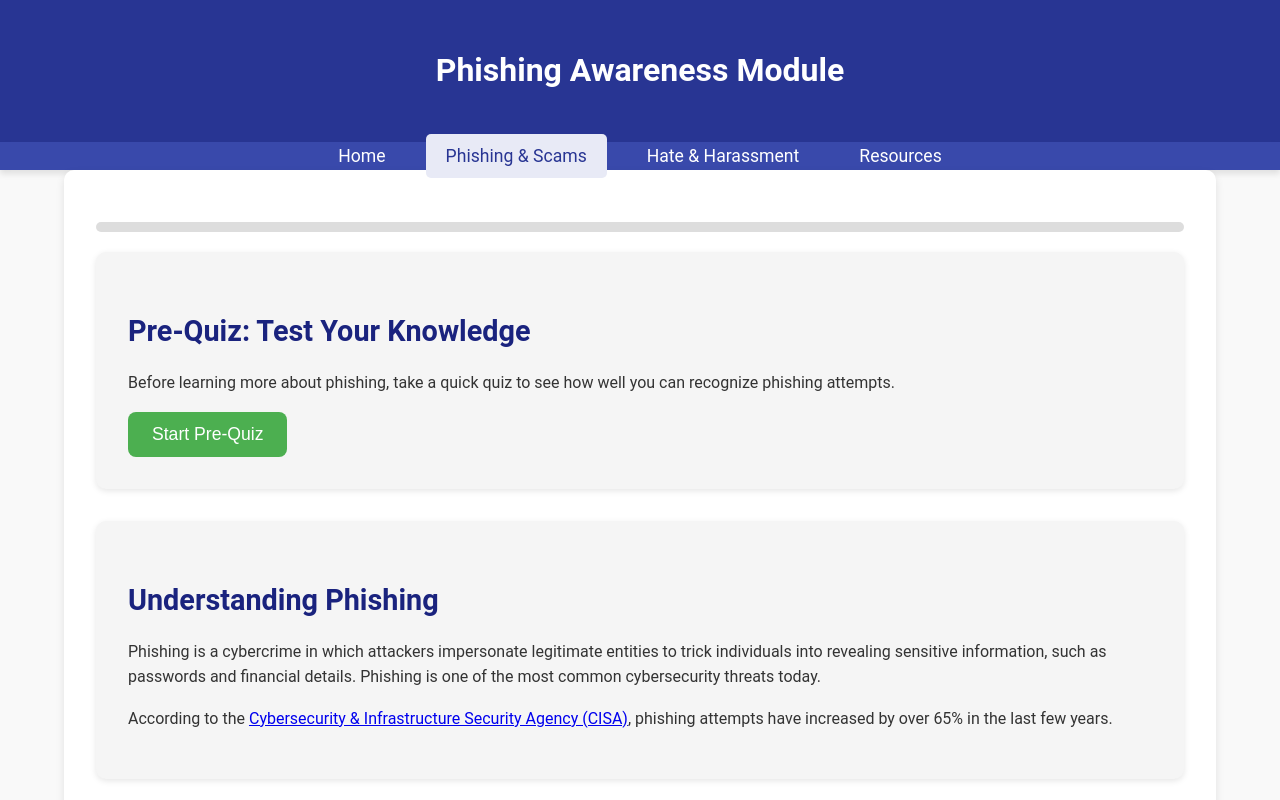
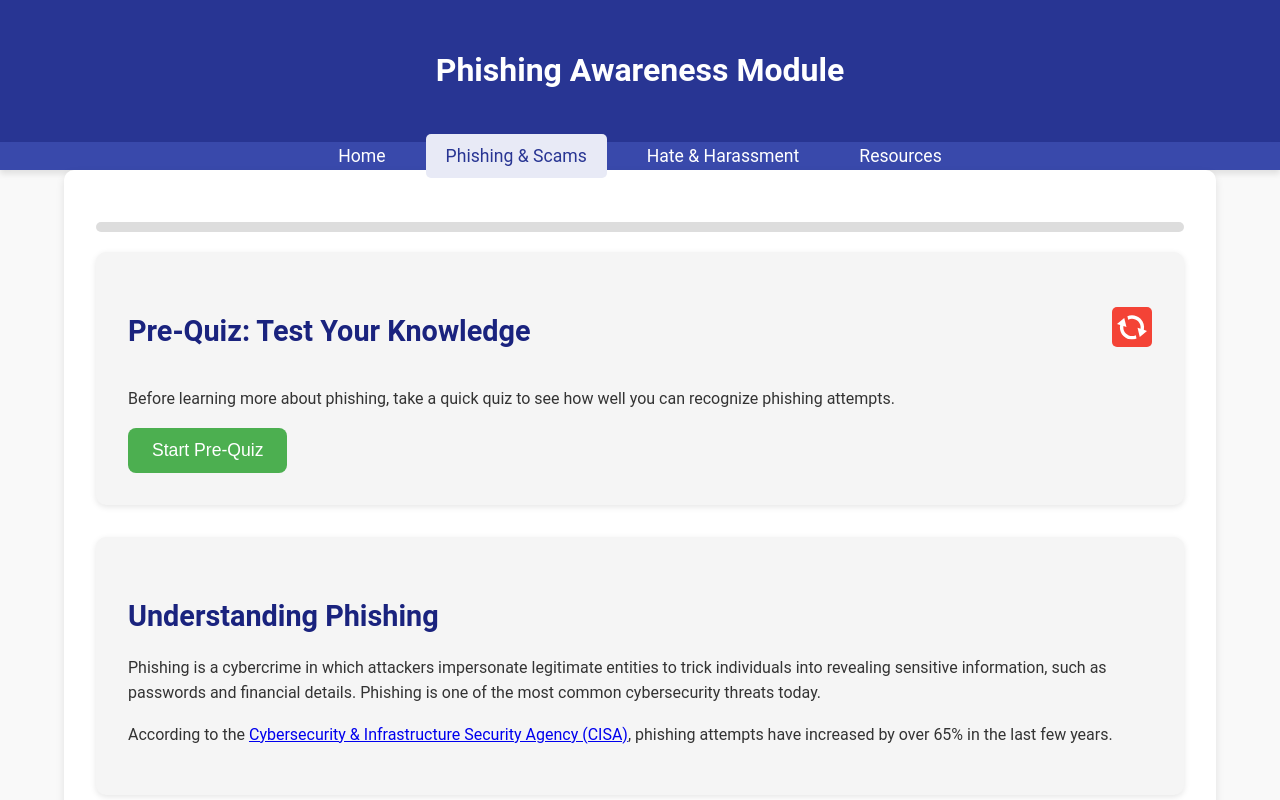
Before and after one commit to shayleebroadfoot/online-safety, a plain HTML site: page modules/phishing/index.html in a window 1280 px wide. Shown: the top 800 px of the page. Drawn offline with Linux system fonts and the light colour scheme.

Commit message:
Phishing module updates and home updates

```diff
--- a/css/module-style.css
+++ b/css/module-style.css
@@ -107,6 +107,50 @@ ul {
 
 ul li {
     margin-bottom: 0.8rem;
+}
+
+/* ============================
+   Quiz Reset
+   ============================ */
+/* Pre-Quiz Section */
+.pre-quiz-header {
+    display: flex;
+    justify-content: space-between;
+    align-items: center;
+}
+
+/* Reset Icon */
+#reset-quiz-btn img {
+    width: 30px; /* Adjust size */
+    height: 30px;
+    /* opacity: 0.7;  */
+    transition: opacity 0.2s ease, transform 0.2s ease;
+}
+
+/* Reset Quiz Button */
+#reset-quiz-btn {
+    background: #F44336;
+    color: white;
+    border: none;
+    padding: 5px;
+    display: flex;
+    align-items: center;
+    justify-content: center;
+    margin-left: auto;
+    font-size: 14px;
+    border-radius: 5px;
+    cursor: pointer;
+    transition: background 0.3s ease, transform 0.2s ease;
+}
+
+#reset-quiz-btn:hover img {
+    opacity: 1;
+    transform: scale(1.1);
+}
+
+#reset-quiz-btn:hover {
+    background: #D32F2F; /* Darker red */
+    transform: translateY(-2px);
 }
 
 /* ============================
--- a/js/phishing.js
+++ b/js/phishing.js
@@ -249,3 +249,13 @@ function unlockModule() {
     showCompletionMessage();
     //navigateTo('index.html');
 }
+
+// Reset the pre-quiz and previous score so you can access it again
+function resetQuiz() {
+    if (confirm("Are you sure you want to reset the Pre-Quiz? Your progress will be lost.")) {
+        localStorage.removeItem("preQuizComplete");
+        localStorage.removeItem("preQuizScore");
+        localStorage.removeItem("preQuizResults");
+        location.reload(); // Refresh the page to reflect changes
+    }
+}
--- a/modules/phishing/index.html
+++ b/modules/phishing/index.html
@@ -30,7 +30,12 @@
 
         <!-- Pre-Quiz Section -->
         <section id="pre-quiz">
-            <h2>Pre-Quiz: Test Your Knowledge</h2>
+            <div class="pre-quiz-header">
+                <h2>Pre-Quiz: Test Your Knowledge</h2>
+                <button id="reset-quiz-btn" onclick="resetQuiz()">
+                    <img src="../../assets/icons/reset.svg" alt="Reset Quiz">
+                </button>
+            </div>
             <p>Before learning more about phishing, take a quick quiz to see how well you can recognize phishing attempts.</p>
             <button id="pre-quiz-btn" onclick="navigateTo('pre-quiz.html')">Start Pre-Quiz</button>
         </section>
```
Also changed, not shown: css/style.css (+4 -12 lines), index.html (+4 -4 lines), modules/harassment/index.html (+63 -0 lines), modules/phishing/post-quiz.html (+4 -0 lines), assets/icons/1.svg (renamed from assets/icons/progress-icon.svg), assets/icons/reset.svg (added), assets/icons/reset_1.svg (added).
